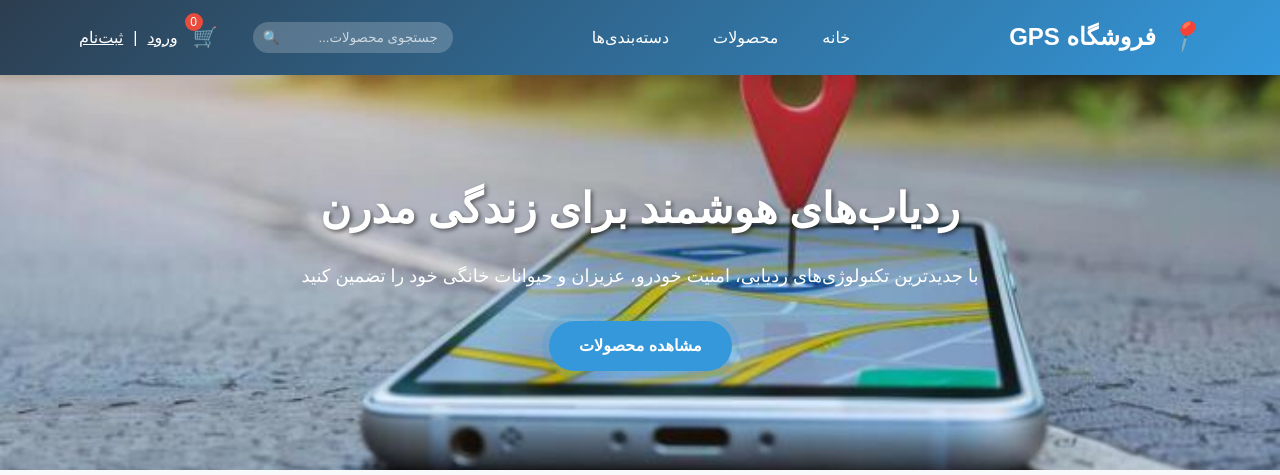
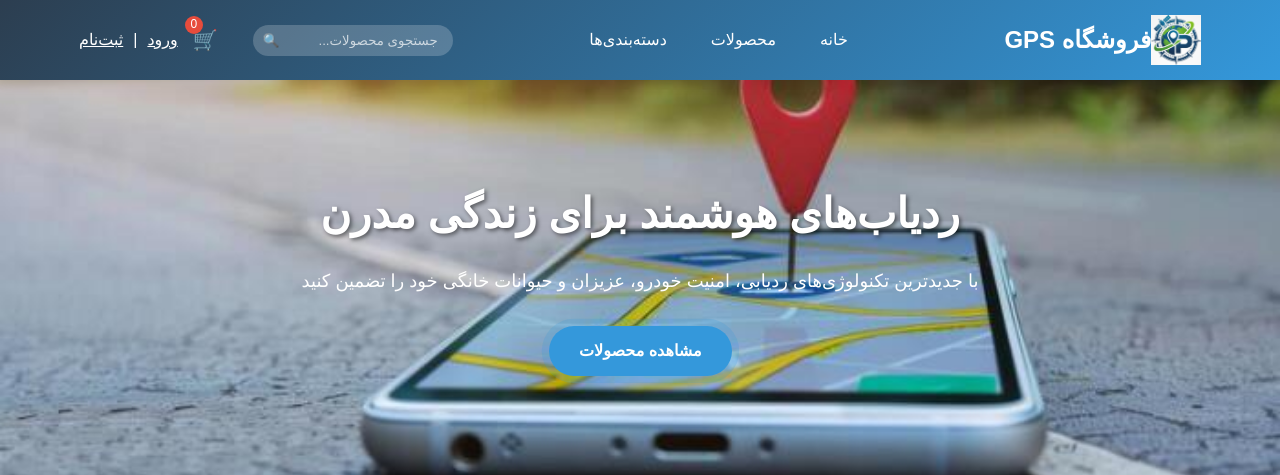
Before and after one commit to IrajAzarvand/GPS, a Django app: template templates/home.html in a window 1280 px wide. Shown: the top 475 px of the page. Run offline with Django 5.2, Linux system fonts and the light colour scheme; the template is opened without the code that fills it, so the values that code supplies are empty; some web fonts are replaced.

Commit message:
Update logo in base template and refresh binary files across the project

```diff
--- a/templates/base.html
+++ b/templates/base.html
@@ -21,7 +21,7 @@
         <div class="container">
             <div class="header-content">
                 <div class="logo">
-                    <i>📍</i>
+                    <img src="{% static 'images/logo.png' %}" alt="لوگو فروشگاه GPS" style="height: 50px; width: auto;">
                     <a href="{% url 'products:home' %}" style="color: white; text-decoration: none;">فروشگاه GPS</a>
                 </div>
 
```
Also changed, not shown: db.sqlite3, static/images/logo.png (added), 2 other files.
